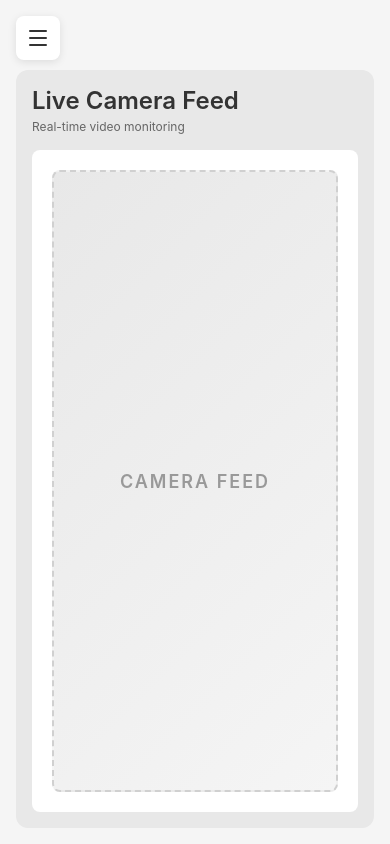
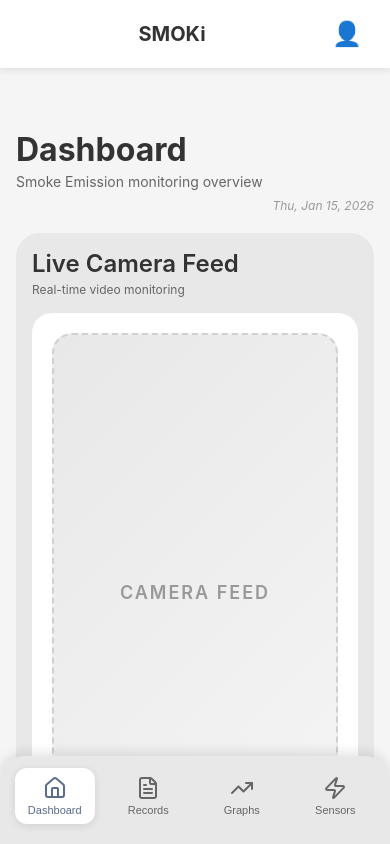
Before and after one commit to skhartaye/SMOKI, a React app in the folder frontend/: page /dashboard in a window 390 px wide. Built offline with nearby package versions, Linux system fonts and the light colour scheme; sample sign-in values are in the browser's storage; the HTML template or start-up script is replaced by a standard one.

Commit message:
Add mobile bottom navigation, top header with user menu, update ESP32 to 5s interval, remove GET auth

```diff
--- a/frontend/src/Dashboard.jsx
+++ b/frontend/src/Dashboard.jsx
@@ -65,6 +65,7 @@ function Dashboard() {
   const [showCreateModal, setShowCreateModal] = useState(false);
   const [showEditModal, setShowEditModal] = useState(false);
   const [editingRecord, setEditingRecord] = useState(null);
+  const [showUserMenu, setShowUserMenu] = useState(false);
   const [formData, setFormData] = useState({
     temperature: '',
     humidity: '',
@@ -693,8 +694,38 @@ function Dashboard() {
 
   return (
     <div className={`dashboard ${darkMode ? 'dark-mode' : ''}`}>
-      {/* Mobile Menu Button */}
-      <button className="mobile-menu-btn" onClick={() => setMobileMenuOpen(!mobileMenuOpen)}>
+      {/* Top Header - Mobile Only */}
+      <header className="mobile-top-header">
+        <h1>SMOKi</h1>
+        <button className="user-btn" onClick={() => setShowUserMenu(!showUserMenu)}>
+          <span>👤</span>
+        </button>
+
+        {/* User Menu Dropdown */}
+        {showUserMenu && (
+          <div className="user-menu-dropdown">
+            <div className="user-menu-header">
+              <div className="user-menu-icon">👤</div>
+              <div className="user-menu-info">
+                <div className="user-menu-name">{localStorage.getItem('username') || 'User'}</div>
+                <div className="user-menu-role">{localStorage.getItem('role') === 'superadmin' ? 'Super Admin' : 'Admin'}</div>
+              </div>
+            </div>
+            <button className="user-menu-logout" onClick={handleLogout}>
+              <LogOut size={18} />
+              <span>Sign out</span>
+            </button>
+          </div>
+        )}
+      </header>
+
+      {/* Overlay for user menu */}
+      {showUserMenu && (
+        <div className="user-menu-overlay" onClick={() => setShowUserMenu(false)}></div>
+      )}
+
+      {/* Mobile Menu Button - Hidden on mobile with bottom nav */}
+      <button className="mobile-menu-btn desktop-only" onClick={() => setMobileMenuOpen(!mobileMenuOpen)}>
         <Menu />
       </button>
 
@@ -704,9 +735,9 @@ function Dashboard() {
         onClick={() => setMobileMenuOpen(false)}
       ></div>
 
-      {/* Sidebar */}
+      {/* Sidebar - Hidden on mobile */}
       <aside
-        className={`sidebar ${mobileMenuOpen ? 'mobile-open' : ''}`}
+        className={`sidebar desktop-sidebar ${mobileMenuOpen ? 'mobile-open' : ''}`}
         onMouseEnter={() => setSidebarHovered(true)}
         onMouseLeave={() => setSidebarHovered(false)}
       >
@@ -801,6 +832,11 @@ function Dashboard() {
       <main className="main-content">
           {activePage === "dashboard" && (
             <div className="dashboard-page-container">
+              <div className="dashboard-mobile-header">
+                <h1>Dashboard</h1>
+                <p className="dashboard-subtitle">Smoke Emission monitoring overview</p>
+                <p className="dashboard-date">{new Date().toLocaleDateString('en-US', { weekday: 'short', month: 'short', day: 'numeric', year: 'numeric' })}</p>
+              </div>
               <div className="camera-feed-container">
                 <div className="camera-feed-header">
                   <h2>Live Camera Feed</h2>
@@ -2210,6 +2246,41 @@ function Dashboard() {
             </section>
           )}
       </main>
+
+      {/* Bottom Navigation - Mobile Only */}
+      <nav className="bottom-nav">
+        <button
+          onClick={() => setActivePage("dashboard")}
+          className={`bottom-nav-item ${activePage === "dashboard" ? "active" : ""}`}
+        >
+          <Home size={24} />
+          <span>Dashboard</span>
+        </button>
+
+        <button
+          onClick={() => setActivePage("records")}
+          className={`bottom-nav-item ${activePage === "records" ? "active" : ""}`}
+        >
+          <FileText size={24} />
+          <span>Records</span>
+        </button>
+
+        <button
+          onClick={() => setActivePage("graphs")}
+          className={`bottom-nav-item ${activePage === "graphs" ? "active" : ""}`}
+        >
+          <TrendingUp size={24} />
+          <span>Graphs</span>
+        </button>
+
+        <button
+          onClick={() => setActivePage("sensors")}
+          className={`bottom-nav-item ${activePage === "sensors" ? "active" : ""}`}
+        >
+          <Zap size={24} />
+          <span>Sensors</span>
+        </button>
+      </nav>
     </div>
   )
 }
--- a/frontend/src/styles/Dashboard.css
+++ b/frontend/src/styles/Dashboard.css
@@ -6,6 +6,16 @@
   font-family: -apple-system, BlinkMacSystemFont, 'Segoe UI', 'Roboto', 'Oxygen', 'Ubuntu', 'Cantarell', sans-serif;
   transition: background-color 0.3s ease, color 0.3s ease;
   overflow: hidden;
+}
+
+/* Mobile Top Header - Hidden on desktop */
+.mobile-top-header {
+  display: none;
+}
+
+/* Bottom Navigation - Hidden on desktop */
+.bottom-nav {
+  display: none;
 }
 
 /* Hide injected chatgpt-sidebar from browser extensions */
@@ -380,6 +390,11 @@ chatgpt-sidebar {
   flex-direction: column;
 }
 
+/* Mobile header - hidden on desktop */
+.dashboard-mobile-header {
+  display: none;
+}
+
 .camera-feed-container {
   background: #e8e8e8;
   border-radius: 12px;
@@ -1343,26 +1358,230 @@ chatgpt-sidebar {
 }
 
 @media (max-width: 768px) {
-  /* Mobile menu button */
+  /* Hide desktop sidebar and menu button */
+  .desktop-sidebar {
+    display: none !important;
+  }
+
   .mobile-menu-btn {
+    display: none !important;
+  }
+
+  /* Show mobile top header */
+  .mobile-top-header {
     display: flex;
+    align-items: center;
+    justify-content: space-between;
+    padding: 12px 20px;
+    background: white;
     position: fixed;
-    top: 20px;
-    left: 20px;
+    top: 0;
+    left: 0;
+    right: 0;
+    z-index: 1000;
+    box-shadow: 0 2px 8px rgba(0,0,0,0.1);
+  }
+
+  .mobile-top-header h1 {
+    font-size: 20px;
+    font-weight: 700;
+    margin: 0;
+    color: #333;
+    flex: 1;
+    text-align: center;
+  }
+
+  .mobile-top-header .user-btn {
+    background: none;
+    border: none;
+    font-size: 24px;
+    cursor: pointer;
+    padding: 8px;
+    display: flex;
+    align-items: center;
+    justify-content: center;
+    color: #333;
+    position: relative;
+  }
+
+  /* User Menu Dropdown */
+  .user-menu-overlay {
+    position: fixed;
+    top: 0;
+    left: 0;
+    right: 0;
+    bottom: 0;
+    background: rgba(0,0,0,0.3);
     z-index: 999;
+  }
+
+  .user-menu-dropdown {
+    position: absolute;
+    top: 60px;
+    right: 20px;
     background: white;
+    border-radius: 12px;
+    box-shadow: 0 4px 16px rgba(0,0,0,0.2);
+    padding: 16px;
+    min-width: 200px;
+    z-index: 1001;
+  }
+
+  .user-menu-header {
+    display: flex;
+    align-items: center;
+    gap: 12px;
+    padding-bottom: 12px;
+    border-bottom: 1px solid #e0e0e0;
+    margin-bottom: 12px;
+  }
+
+  .user-menu-icon {
+    font-size: 32px;
+    width: 48px;
+    height: 48px;
+    display: flex;
+    align-items: center;
+    justify-content: center;
+    background: #f5f5f5;
+    border-radius: 50%;
+  }
+
+  .user-menu-info {
+    flex: 1;
+  }
+
+  .user-menu-name {
+    font-size: 16px;
+    font-weight: 600;
+    color: #333;
+    margin-bottom: 2px;
+  }
+
+  .user-menu-role {
+    font-size: 12px;
+    color: #666;
+  }
+
+  .user-menu-logout {
+    display: flex;
+    align-items: center;
+    gap: 8px;
+    width: 100%;
+    padding: 10px 12px;
+    background: #f44336;
+    color: white;
     border: none;
     border-radius: 8px;
-    padding: 12px;
-    box-shadow: 0 2px 8px rgba(0, 0, 0, 0.1);
+    font-size: 14px;
+    font-weight: 500;
     cursor: pointer;
+    transition: background 0.3s ease;
+  }
+
+  .user-menu-logout:hover {
+    background: #d32f2f;
+  }
+
+  .dashboard.dark-mode .user-menu-dropdown {
+    background: #3d3d3d;
+  }
+
+  .dashboard.dark-mode .user-menu-header {
+    border-bottom-color: #555;
+  }
+
+  .dashboard.dark-mode .user-menu-icon {
+    background: #2d2d2d;
+  }
+
+  .dashboard.dark-mode .user-menu-name {
+    color: #e0e0e0;
+  }
+
+  .dashboard.dark-mode .user-menu-role {
+    color: #999;
+  }
+
+  .dashboard.dark-mode .mobile-top-header {
+    background: #2d2d2d;
+  }
+
+  .dashboard.dark-mode .mobile-top-header h1,
+  .dashboard.dark-mode .mobile-top-header .user-btn {
+    color: #e0e0e0;
+  }
+
+  /* Show bottom navigation */
+  .bottom-nav {
+    display: flex;
     align-items: center;
-    justify-content: center;
-    font-size: 24px;
-    color: #333;
-  }
-
-  /* Sidebar becomes overlay on mobile */
+    justify-content: space-around;
+    background: #e8e8e8;
+    border-radius: 25px 25px 0 0;
+    padding: 12px 8px 20px 8px;
+    position: fixed;
+    bottom: 0;
+    left: 0;
+    right: 0;
+    z-index: 1000;
+    box-shadow: 0 -4px 12px rgba(0,0,0,0.1);
+  }
+
+  .dashboard.dark-mode .bottom-nav {
+    background: #2d2d2d;
+  }
+
+  .bottom-nav-item {
+    display: flex;
+    flex-direction: column;
+    align-items: center;
+    gap: 4px;
+    background: none;
+    border: none;
+    color: #666;
+    cursor: pointer;
+    padding: 8px 12px;
+    border-radius: 12px;
+    transition: all 0.3s ease;
+    flex: 1;
+    max-width: 80px;
+  }
+
+  .bottom-nav-item span {
+    font-size: 11px;
+    font-weight: 500;
+  }
+
+  .bottom-nav-item.active {
+    background: white;
+    color: #5b6b8d;
+    box-shadow: 0 2px 8px rgba(0,0,0,0.1);
+  }
+
+  .dashboard.dark-mode .bottom-nav-item {
+    color: #999;
+  }
+
+  .dashboard.dark-mode .bottom-nav-item.active {
+    background: #3d3d3d;
+    color: #7a8db5;
+  }
+
+  /* Adjust main content for top and bottom bars */
+  .main-content {
+    width: 100%;
+    padding-left: 0;
+    padding-top: 60px;
+    padding-bottom: 90px;
+  }
+
+  /* Mobile menu button - kept for reference but hidden */
+  .mobile-menu-btn.desktop-only {
+    display: none;
+  }
+
+  /* Sidebar becomes overlay on mobile - hidden by default */
   .sidebar {
     position: fixed;
     left: -200px;
@@ -1419,6 +1638,58 @@ chatgpt-sidebar {
   .graphs-page-container,
   .dashboard-page-container {
     padding: 80px 20px 20px 20px;
+  }
+
+  /* Mobile Dashboard Header */
+  .dashboard-mobile-header {
+    display: block;
+    margin-bottom: 20px;
+  }
+
+  .dashboard-mobile-header h1 {
+    font-size: 32px;
+    font-weight: 700;
+    color: #333;
+    margin: 0 0 4px 0;
+  }
+
+  .dashboard-subtitle {
+    font-size: 14px;
+    color: #666;
+    margin: 0 0 8px 0;
+  }
+
+  .dashboard-date {
+    font-size: 12px;
+    color: #999;
+    font-style: italic;
+    margin: 0;
+    text-align: right;
+  }
+
+  .dashboard.dark-mode .dashboard-mobile-header h1 {
+    color: #e0e0e0;
+  }
+
+  .dashboard.dark-mode .dashboard-subtitle {
+    color: #b0b0b0;
+  }
+
+  .dashboard.dark-mode .dashboard-date {
+    color: #888;
+  }
+
+  .camera-feed-container {
+    border-radius: 24px;
+  }
+
+  .camera-feed {
+    border-radius: 20px;
+  }
+
+  .camera-placeholder {
+    border-radius: 20px;
+    font-size: 18px;
   }
 
   .records-page-container {
```
Also changed, not shown: 1 other file (tests, documents, lock files or other folders).
